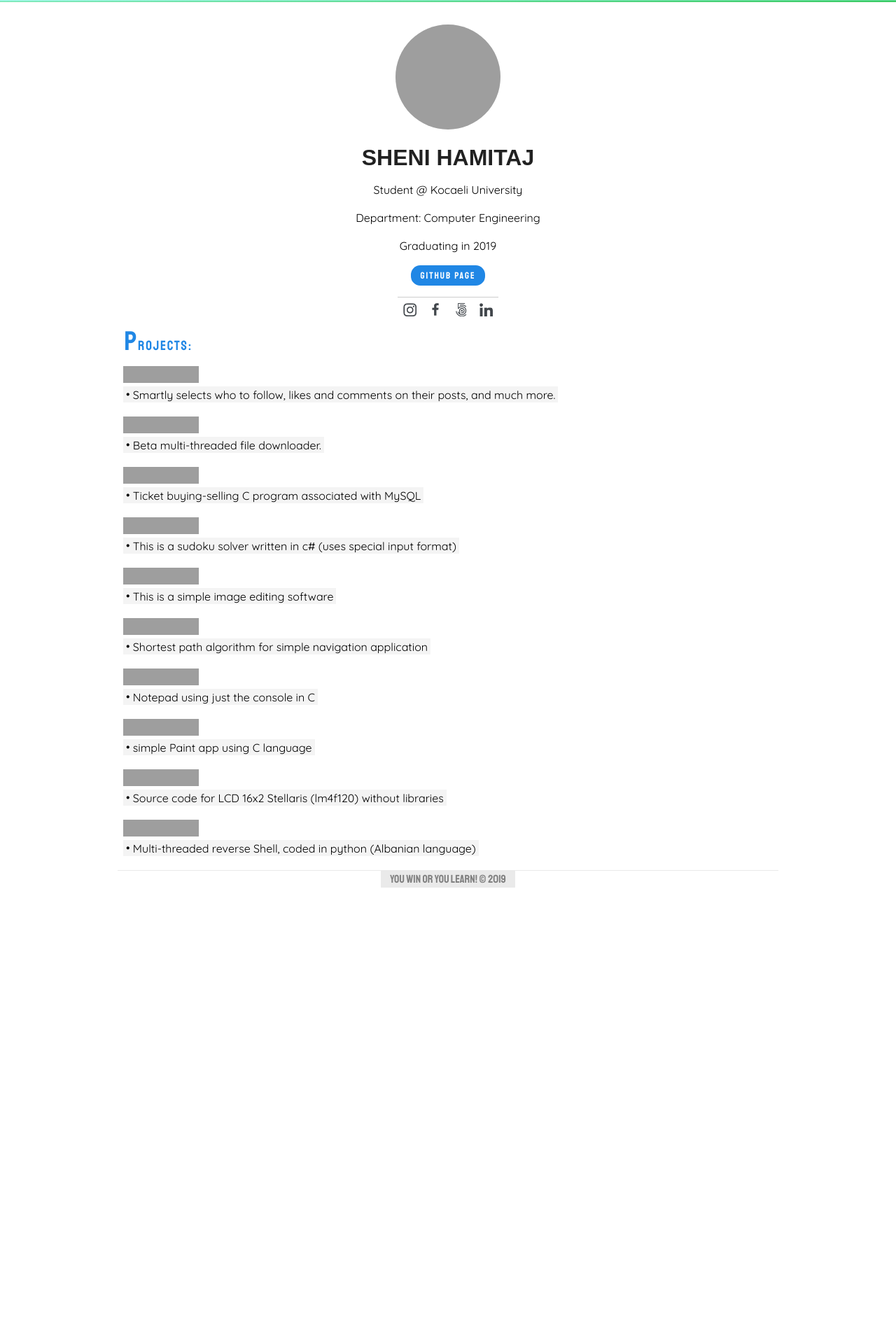
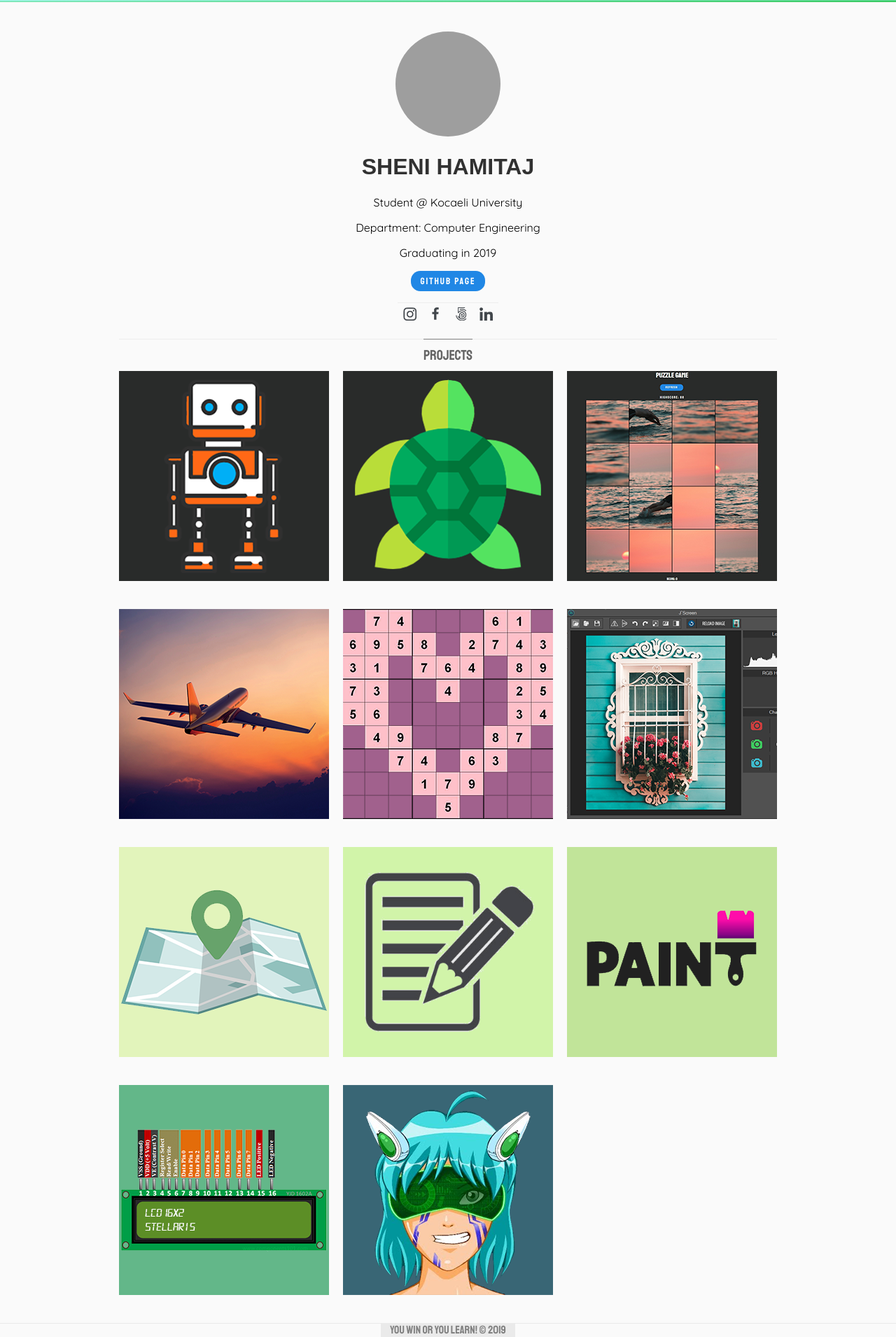
Before and after one commit to jajosheni/jajosheni.github.io, a Jekyll site: the page built from README.md, in a window 1280 px wide. Shown: the whole page at 70% size. Built offline with Jekyll 4.4.1, drawn with Linux system fonts in a browser that asks for light colours; nearby versions of some CDN libraries; our own code applies the rules of GitHub Pages for plain Markdown files; before the commit the page ends 1268 px from its top, so only the background shows below that; grey boxes are pictures that could not be loaded.

Commit message:
responsive design

```diff
--- a/_layouts/default.html
+++ b/_layouts/default.html
@@ -1,39 +1,43 @@
 <!DOCTYPE html>
-<html lang="en-US">
+<html lang="en">
 <head>
-
     <!-- Global site tag (gtag.js) - Google Analytics -->
     <script async src="https://www.googletagmanager.com/gtag/js?id=UA-132431356-1"></script>
     <script>
         window.dataLayer = window.dataLayer || [];
-        function gtag(){dataLayer.push(arguments);}
+
+        function gtag() {
+            dataLayer.push(arguments);
+        }
+
         gtag('js', new Date());
 
         gtag('config', 'UA-132431356-1');
     </script>
 
-
-    <meta name="viewport" content="width=device-width, initial-scale=1.00, user-scalable=noZ">
+    <meta name="viewport" content="width=device-width, initial-scale=1.00, user-scalable=no">
     <meta http-equiv='content-type' content='text/html; charset=UTF-8'>
-    <meta name="KEYWORDS" content="sheni,hamitaj,personal,site,developer,python,c,freelance,photographer,designer,tirana,albania,istanbul,turkey,github,pages">
+    <meta name="KEYWORDS"
+          content="sheni,hamitaj,personal,site,developer,python,c,photographer,designer,tirana,albania,istanbul,turkey,github,pages">
     <meta name="DESCRIPTION" content="Student of Computer Engineering @ Kocaeli University">
     <link href="" rel="shortcut icon" type="favicon.ico">
-    <link rel="stylesheet" href="../assets/css/style.css">
+    <!-- Stylesheets -->
+    <link rel="stylesheet" href="../assets/css/grid.css">
+    <link rel="stylesheet" href="../assets/css/styles.css">
+    <!-- Scripts -->
+    <script src="https://code.jquery.com/jquery-3.2.0.min.js"></script>
+    <script src="../assets/js/script.js"></script>
 
     <title>Sheni&#39;s | A story of struggling to be better</title>
+
 </head>
+<body>
+<header></header>
 
-<body>
+<main role="main">
 
-<header>
-    <div class="header-container">
-        <img alt="think" class="header-img"
-             src="../assets/newlogo.png">
-    </div>
-</header>
-
-<main id="content" class="main-content" role="main">
-
+    <div class="row">
+        <div class="col-12">
             <div class="contact-header">
                 <img class="avatar rounded-2" alt="jajosheni@github"
                      src="https://avatars2.githubusercontent.com/u/23244572?s=400&u=60f2a8d4719ae67c747a58eb4ef8b6ee2ee16ee5&v=4">
@@ -64,70 +68,17 @@
                     </div>
                 </div>
             </div>
+            <div class="headproject-container">
+                <span class="headproject">PROJECTS</span>
+            </div>
+        </div>
+    </div>
 
-    <span aria-hidden="true" class="projects-headline"><span class="big-p">P</span>ROJECTS:</span>
-
-    <div class="projects-list">
-        <p><a href="https://jajosheni.github.io/instaBot"><img
-                src="https://img.shields.io/badge/python-instaBot-green.svg" alt="instaBot">
-
-            <span class="add-shadow">Smartly selects who to follow, likes and comments on their posts, and much more.</span></a>
-        </p>
-        <p><a href="https://jajosheni.github.io/quickTurtle/"><img
-                src="https://img.shields.io/badge/quick-Turtle-brightgreen.svg" alt="Downloader">
-
-            <span class="add-shadow">Beta multi-threaded file downloader.</span></a>
-        </p>
-        <p><a href="https://github.com/jajosheni/airlinesMySQL" target="_blank"><img
-                src="https://img.shields.io/badge/airline-ticketSale-ff69b4.svg"
-                alt="Airline Ticket Sales Software">
-
-            <span class="add-shadow">Ticket buying-selling C program associated with MySQL</span></a>
-        </p>
-        <p><a href="https://github.com/jajosheni/Sudoku-Solver" target="_blank"><img
-                src="https://img.shields.io/badge/sudoku-solver-lightgrey.svg" alt="Solve sudoku">
-
-            <span class="add-shadow">This is a sudoku solver written in c# (uses special input format)</span></a>
-        </p>
-        <p><a href="https://github.com/jajosheni/miniPhotoshop" target="_blank"><img
-                src="https://img.shields.io/badge/mini-Photoshop-blue.svg" alt="Image Editor">
-
-            <span class="add-shadow">This is a simple image editing software</span></a>
-        </p>
-        <p><a href="https://github.com/jajosheni/dijkstraNavigation" target="_blank"><img
-                src="https://img.shields.io/badge/short-Path-3D5CCD.svg" alt="shortest path finder">
-
-            <span class="add-shadow">Shortest path algorithm for simple navigation application</span></a>
-        </p>
-        <p><a href="https://github.com/jajosheni/simpleNotepad" target="_blank"><img
-                src="https://img.shields.io/badge/simple-Notepad-36C136.svg" alt="simple C Notepad">
-
-            <span class="add-shadow">Notepad using just the console in C</span></a>
-        </p>
-        <p><a href="https://github.com/jajosheni/simplePaint" target="_blank"><img
-                src="https://img.shields.io/badge/simple-Paint-36EE36.svg" alt="simple C Paint">
-
-            <span class="add-shadow">simple Paint app using C language</span></a>
-        </p>
-        <p><a href="https://github.com/jajosheni/stellarisLCD16x2" target="_blank"><img
-                src="https://img.shields.io/badge/LCD16x2-Stellaris-yellowgreen.svg" alt="stellaris LCD16x2">
-
-            <span class="add-shadow">Source code for LCD 16x2 Stellaris (lm4f120) without libraries</span></a>
-        </p>
-        <p><a href="https://github.com/jajosheni/Breshka" target="_blank"><img
-                src="https://img.shields.io/badge/Breshka-reverseshell-yellowgreen.svg"
-                alt="Multi-threaded reverse shell">
-
-            <span class="add-shadow">Multi-threaded reverse Shell, coded in python (Albanian language)</span></a>
-        </p>
-    </div>
+</main>
 
 <footer>
     <div class="footer-horizontal-line"></div>
     <div class="site-footer-credits">You win or you learn! © 2019</div>
 </footer>
-
-</main>
-
 </body>
 </html>
--- /dev/null
+++ b/assets/css/grid.css
@@ -0,0 +1,41 @@
+*{
+    box-sizing: border-box;
+}
+
+.row{
+    max-width: 1000px;
+    padding-left: 20px;
+    padding-right: 20px;
+    margin: 0 auto;
+}
+
+.row::before, .row:after{
+    display: table;
+    content: '';
+}
+
+.row::after{
+    clear: both;
+}
+
+.col-4, .col-12{
+    float: left;
+    padding-left: 1.0416%;
+    padding-right: 1.0416%;
+}
+
+.col-4, .col-12{
+    width: 100%
+}
+
+
+@media only screen and (min-width: 640px){
+
+    .col-4{
+        width:33.3333333333%;
+    }
+
+    .col-12{
+        width: 100%;
+    }
+}
--- a/assets/css/style.css
+++ b/assets/css/styles.css
@@ -1,11 +1,11 @@
 @import url('https://fonts.googleapis.com/css?family=Staatliches');
 @import url('https://fonts.googleapis.com/css?family=Quicksand');
-
 html, body {
     margin: 0;
     padding-left: 0;
     height: 100%;
-    background-color: white;
+    background-color: #fafafa;
+    min-width: 315px;
 }
 
 header {
@@ -16,10 +16,12 @@ header {
     text-align: center;
 }
 
-.header-container{
-    height: 100%;
-    width: 100%;
-    display:none;
+main {
+    padding-top: 10px;
+}
+
+main .row {
+    margin-bottom: 20px;
 }
 
 .avatar.rounded-2{
@@ -51,31 +53,22 @@ a:active {
     color: #155997;
 }
 
-.main-content{
-    max-width: 100%;
-    font-size: 100%;
-    width: 59em;
-    text-align: justify;
-    margin: 2em auto 3em auto;
-    line-height: 1.5em;
-}
-
-.header-img{
-    max-height:90%;
-}
 .contact-header{
     padding-bottom: 3em;
+    padding-top: 2em;
     text-align: center;
     font-size: 1em;
     font-family: 'Quicksand', serif;
+    height: 100%;
 }
 
 .myname{
     font-family: 'Arial', bold, serif;
-    color: #212121;
+    color: #313131;
 }
 
 .social-media-container{
+    position: relative;
     width: 15em;
     margin-right: auto;
     margin-left: auto;
@@ -112,7 +105,7 @@ a:active {
 
 .horizontal-line{
     margin: 1em auto 0.2em auto;
-    border-bottom: 1px solid #ccc;
+    border-bottom: 1px solid #ededed;
     width: 9em;
     text-align: center;
 }
@@ -169,38 +162,76 @@ a:active {
     background-image: url("../socialmediaicons/linkedin.png");
 }
 
-.projects-headline{
-    padding-left: 0.5em;
-    font-family: "Staatliches", serif;
-    letter-spacing: 0.1em;
-    font-size: 1.2em;
-    color: #2087e5;
+.headproject-container{
+    width:100%;
+    text-align: center;
+    border-top: 1px solid #ededed;
+    margin-bottom: -20px;
 }
 
-.big-p{
-    font-size: 2em;
+.headproject{
+    margin:0 auto;
+    max-width:100%;
+    font-size: 20px;
+    font-family: Staatliches, sans-serif;
+    color: rgba(0, 0, 0, 0.6);
+    border-top: 1px solid grey;
 }
 
-.projects-list{
-    margin: 1em 0.5em auto 0.5em;
-    font: 1em "Quicksand", serif;
+.headproject, .headproject-container{
+    padding: 10px 0;
 }
 
-.projects-list img{
+.project{
+    text-align: center;
+    position: relative;
+    margin-bottom: 20px;
     display: block;
-    height: 1.5em;
-    width: auto;
-    min-height: 1.5em;
+    font-size: 0;
 }
 
-.add-shadow {
-    background-color: rgba(230, 230, 230, 0.43);
-    padding: 0.1em 0.25em 0.1em 0.25em;
-    line-height: 2em;
+.project-pic{
+    width:100%;
 }
 
-.add-shadow::before{
-    content:" • ";
+.name{
+    color: white;
+    font-weight: bold;
+    font-size: 1.2em;
+    padding: 10px;
+    font-family: Staatliches, serif;
+    position: absolute;
+    top: 70%;
+    left: 50%;
+    transform: translate(-50%,-50%);
+}
+
+.description{
+    color: white;
+    margin-top: 10px;
+    font-family: Quicksand, serif;
+    position:relative;
+    bottom: 0;
+    padding: 20px;
+}
+
+
+.card-info {
+    position: absolute;
+    bottom: 100%;
+    left: 0;
+    right: 0;
+    background: rgba(0, 0, 0, 0.5); /* Black see-through */
+    overflow: hidden;
+    font-size: 16px;
+    width: 100%;
+    height:0;
+    transition: .5s ease;
+}
+
+.project:hover .card-info{
+    bottom: 0;
+    height: 100%;
 }
 
 .footer-horizontal-line{
@@ -209,12 +240,58 @@ a:active {
 }
 
 .site-footer-credits {
-    margin-top: -0.1em;
+    margin: -0.1em auto 0.2em auto ;
     text-align: center;
     width: 12em;
     color: gray;
     background-color: #eaeaea;
-    margin-left: auto;
-    margin-right: auto;
     font-family: Staatliches, serif;;
 }
+
+@media only screen and (max-width: 640px) {
+    .card-info {
+        position: absolute;
+        top: 70%;
+        left: 0;
+        right: 0;
+        background: rgba(0, 0, 0, 0.5);
+        overflow: hidden;
+        font-size: 16px;
+        width: 100%;
+        height: 30%;
+    }
+
+    .project:hover .card-info{
+        top: 60%;
+        height: 40%;
+    }
+
+    .name{
+        top: 20%;
+        left: 50%;
+        transform: translate(-50%,-50%);
+    }
+
+    .description{
+        font-family: Quicksand, serif;
+        opacity: 0;
+        position: absolute;
+        bottom:1%;
+        padding-bottom: 0;
+    }
+
+    .project:hover .description{
+        opacity: 1;
+        transition: 0.5s ease-in;
+    }
+}
+
+@media only screen and (min-width: 400px) and (max-width: 640px) {
+    .description{
+        font-family: Quicksand, serif;
+        opacity: 0;
+        position: absolute;
+        bottom:20%;
+        padding-bottom: 0;
+    }
+}
--- /dev/null
+++ b/assets/js/script.js
@@ -0,0 +1,47 @@
+let state = {
+    projects: null,
+    itemsHTML: [],
+};
+
+function loadJson(state) {
+    let xmlhttp = new XMLHttpRequest();
+    xmlhttp.onreadystatechange = function () {
+        if (xmlhttp.readyState === 4 && xmlhttp.status === 200) {
+            state.projects = JSON.parse(xmlhttp.responseText);
+            populateHTML(state);
+        }
+    };
+    xmlhttp.open("GET", "../assets/object.json", true);
+    xmlhttp.send();
+}
+
+function populateHTML(state) {
+    state.projects.items.forEach((item) => {
+        let project = `<div class="col-4">
+            <div class="project">
+            <a href="${item.url}" class="project-link">
+                <img src="${item.img}" alt="${item.img_alt}"class="project-pic">
+                <div class="card-info"><span class="name">${item.name}</span>
+                    <p class="description">${item.desc}</p></div></a>
+            </div>
+        </div>`;
+        state.itemsHTML.push(project);
+    });
+    renderHTML(state);
+}
+
+function renderHTML(state){
+    let i = 0;
+    let j = 0;
+    state.itemsHTML.forEach((item) =>{
+        if(i % 3 === 0){
+            j++;
+            $('main').append(`<div class="row js-${j}"></div>`);
+        }
+        let row = `.row.js-${j}`;
+        $(row).append(item);
+        i++;
+    });
+}
+
+$(loadJson(state));
--- /dev/null
+++ b/assets/object.json
@@ -0,0 +1,81 @@
+{
+	"items": [
+		{
+			"name": "instaBot",
+			"url": "https://jajosheni.github.io/instaBot",
+			"img": "../assets/sitepics/instabot.png",
+			"img_alt": "instaBot",
+			"desc": "Smartly selects who to follow, likes and comments on their posts, and much more."
+		},
+		{
+			"name": "quickTurtle",
+			"url": "https://jajosheni.github.io/quickTurtle",
+			"img": "../assets/sitepics/quickturtle.png",
+			"img_alt": "Downloader",
+			"desc": "Beta multi-threaded file downloader."
+		},
+		{
+			"name": "puzzleGame",
+			"url": "https://github.com/jajosheni/puzzleGame",
+			"img": "../assets/sitepics/puzzle.png",
+			"img_alt": "PuzzleGame",
+			"desc": "Javascript 4x4 Puzzle Game"
+		},
+		{
+			"name": "airlinesMySQL",
+			"url": "https://github.com/jajosheni/airlinesMySQL",
+			"img": "../assets/sitepics/airlines.png",
+			"img_alt": "Airline Ticket Sales Software",
+			"desc": "Ticket buying-selling C program associated with MySQL"
+		},
+		{
+			"name": "sudokuSolver",
+			"url": "https://github.com/jajosheni/Sudoku-Solver",
+			"img": "../assets/sitepics/sudoku.png",
+			"img_alt": "Solve sudoku",
+			"desc": "This is a sudoku solver written in c# (uses special input format)"
+		},
+		{
+			"name": "miniPhotoshop",
+			"url": "https://github.com/jajosheni/miniPhotoshop",
+			"img": "../assets/sitepics/miniphotoshop.png",
+			"img_alt": "Image Editor",
+			"desc": "This is a simple image editing software"
+		},
+		{
+			"name": "dijkstraNavigation",
+			"url": "https://github.com/jajosheni/dijkstraNavigation",
+			"img": "../assets/sitepics/shortpath.png",
+			"img_alt": "Shortest path finder",
+			"desc": "Shortest path algorithm for simple navigation application"
+		},
+		{
+			"name": "simpleNotepad",
+			"url": "https://github.com/jajosheni/simpleNotepad",
+			"img": "../assets/sitepics/notepad.png",
+			"img_alt": "simple C Notepad",
+			"desc": "Notepad using linked lists and the console in C"
+		},
+		{
+			"name": "simplePaint",
+			"url": "https://github.com/jajosheni/simplePaint",
+			"img": "../assets/sitepics/paint.png",
+			"img_alt": "simple C Paint",
+			"desc": "Paint app using graphics.h in C language"
+		},
+		{
+			"name": "stellarisLCD16x2",
+			"url": "https://github.com/jajosheni/stellarisLCD16x2",
+			"img": "../assets/sitepics/stellaris.png",
+			"img_alt": "stellaris LCD16x2",
+			"desc": "Source code for LCD 16x2 Stellaris (lm4f120)"
+		},
+		{
+			"name": "reverseShell",
+			"url": "https://github.com/jajosheni/Breshka",
+			"img": "../assets/sitepics/reverse.png",
+			"img_alt": "Multi-threaded reverse shell",
+			"desc": "Multi-threaded reverse Shell, coded in python (Albanian language)"
+		}
+	]
+}
```
Also changed, not shown: assets/newlogo.png (deleted), assets/sitepics/airlines.png (added), assets/sitepics/instabot.png (added), assets/sitepics/miniphotoshop.png (added), assets/sitepics/notepad.png (added), assets/sitepics/paint.png (added), assets/sitepics/puzzle.png (added), assets/sitepics/quickturtle.png (added), assets/sitepics/reverse.png (added), assets/sitepics/shortpath.png (added), assets/sitepics/stellaris.png (added), assets/sitepics/sudoku.png (added), favicon.ico. Lines whose indentation alone changed are shown as unchanged.
